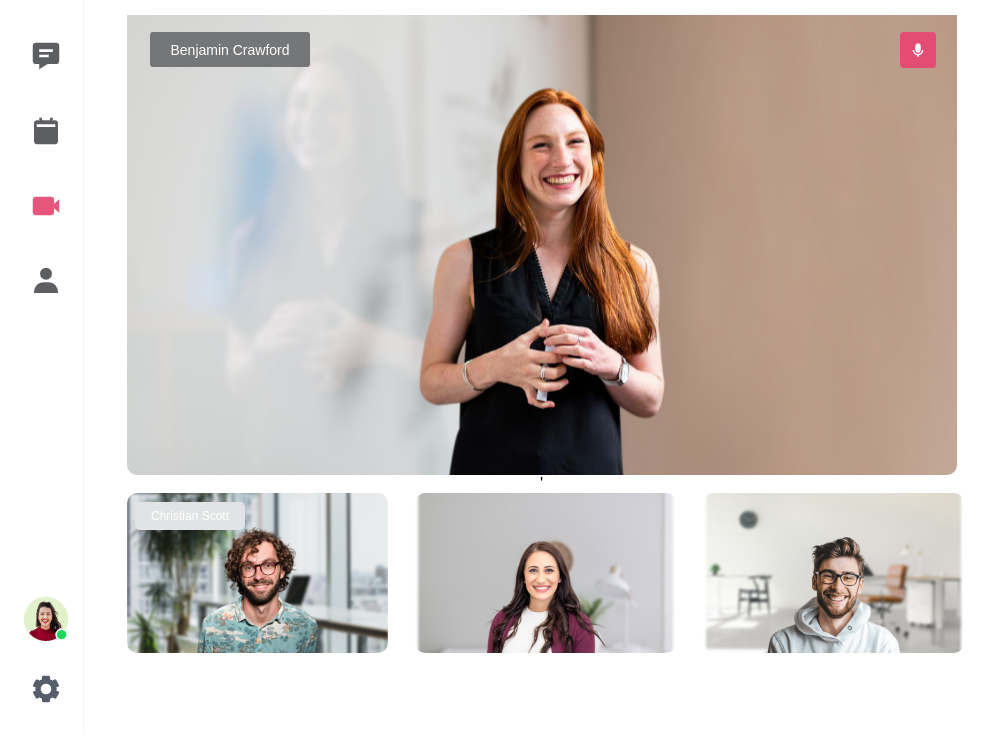
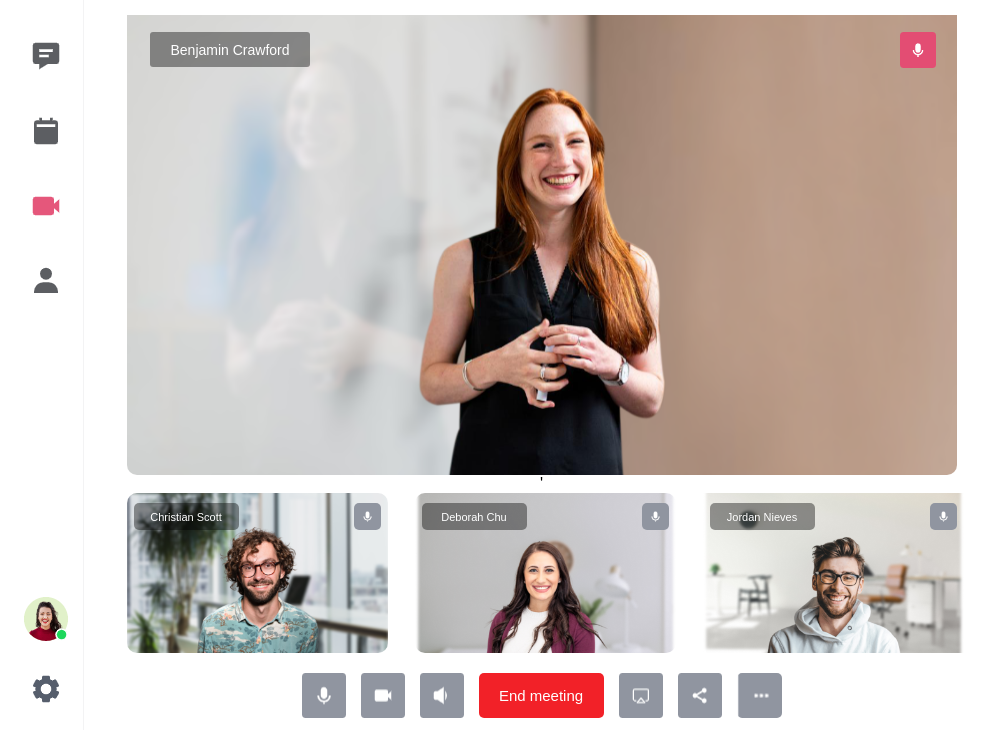
Before and after one commit to tnphat203/BaiTapTuan4, a plain HTML site: page index.html in a window 1280 px wide. Shown: the part 158-896 px from the top of the page, without its empty margins (0-1001 px from the left). Drawn offline with Linux system fonts and the light colour scheme.

Commit message:
finish middle

```diff
--- a/index.html
+++ b/index.html
@@ -44,16 +44,32 @@
             <div class="middle-img-name">Benjamin Crawford</div>
             <img src="/Image/mic_color.png" alt="" class="middle-img-big-mic">'
             <div class="middle-img-small-list">
-                <div>
-                    <img src="/Image/img2.png" alt="" class="middle-img-small">
+                <div class="middle-img-small">
+                    <img src="/Image/img2.png" alt="" style="border-radius: 10px;">
                     <div class="middle-img-small-name">Christian Scott</div>
+                    <img src="/Image/mic_grey_color.png" alt="" class="middle-img-small-mic">
+
+
                 </div>
-                <div>
-                    <img src="/Image/img1.png" alt="" class="middle-img-small">
+                <div class="middle-img-small">
+                    <img src="/Image/img1.png" alt="" style="border-radius: 10px;">
+                    <div class="middle-img-small-name">Deborah Chu</div>
+                    <img src="/Image/mic_grey_color.png" alt="" class="middle-img-small-mic">
                 </div>
-                <div>
-                    <img src="/Image/img.png" alt="" class="middle-img-small">
+                <div class="middle-img-small">
+                    <img src="/Image/img.png" alt="">
+                    <div class="middle-img-small-name">Jordan Nieves</div>
+                    <img src="/Image/mic_grey_color.png" alt="" class="middle-img-small-mic">
                 </div>
+            </div>
+            <div class="middle-control-call">
+                <img src="/Image/mic_grey_color.png" alt="">
+                <img src="/Image/cam_color.png" alt="">
+                <img src="/Image/speaker_grey_color.png" alt="">
+                <div class="middle-control-call-endmeeting">End meeting</div>
+                <img src="/Image/Button 2179.png" alt="">
+                <img src="/Image/share.png" alt="">
+                <img src="/Image/Option.png" alt="" class="middle-control-call-option">
             </div>
         </section>
     </main>
--- a/style.css
+++ b/style.css
@@ -114,7 +114,7 @@ main{
     display: flex;
     align-items: center;
     justify-content: center;
-    background-color: #757678;
+    background-color: rgba(0,0,0,.4);
     color: white;
     width: 160px;
     height: 35px;
@@ -135,25 +135,54 @@ main{
     gap: 27px;
 }
 .middle-img-small{
+    display: flex;
     position: relative;
     border-radius: 10px;
 }
 .middle-img-small-mic{
     position: absolute;
+    display: flex;
+    width: 27px;
+    height: 27px;
+    top: 10px;
+    right: 7px;
+    border-radius: 5px;
 }
+
 .middle-img-small-name{
     position: absolute;
-    width: 110px;
-    height: 28px;
+    width: 105px;
+    height: 27px;
     border-radius: 5px;
-    background-color: #e1e3e5;
+    background-color: rgba(0,0,0,.4);
     color: white;
     display: flex;
     justify-content: center;
     align-items: center;
-    font-size: 12px;
-    top: 660px;
-    left: 135px;
+    font-size: 11px;
+    top: 10px;
+    left: 7px;
+}
+.middle-control-call{
+    display: flex;
+    justify-content: center;
+    height: 45px;
+    gap: 15px;
+    padding-top: 20px;
+}
+.middle-control-call-option{
+    width: 45px;
+    border-radius: 5px;
+}
+.middle-control-call-endmeeting{
+    display: flex;
+    justify-content: center;
+    align-items: center;
+    background-color: #f22128;
+    color: white;
+    border-radius: 5px;
+    font-size: 15px;
+    width: 125px;
 }
 .right{
 
```
Also changed, not shown: Image/Option.png (added).
